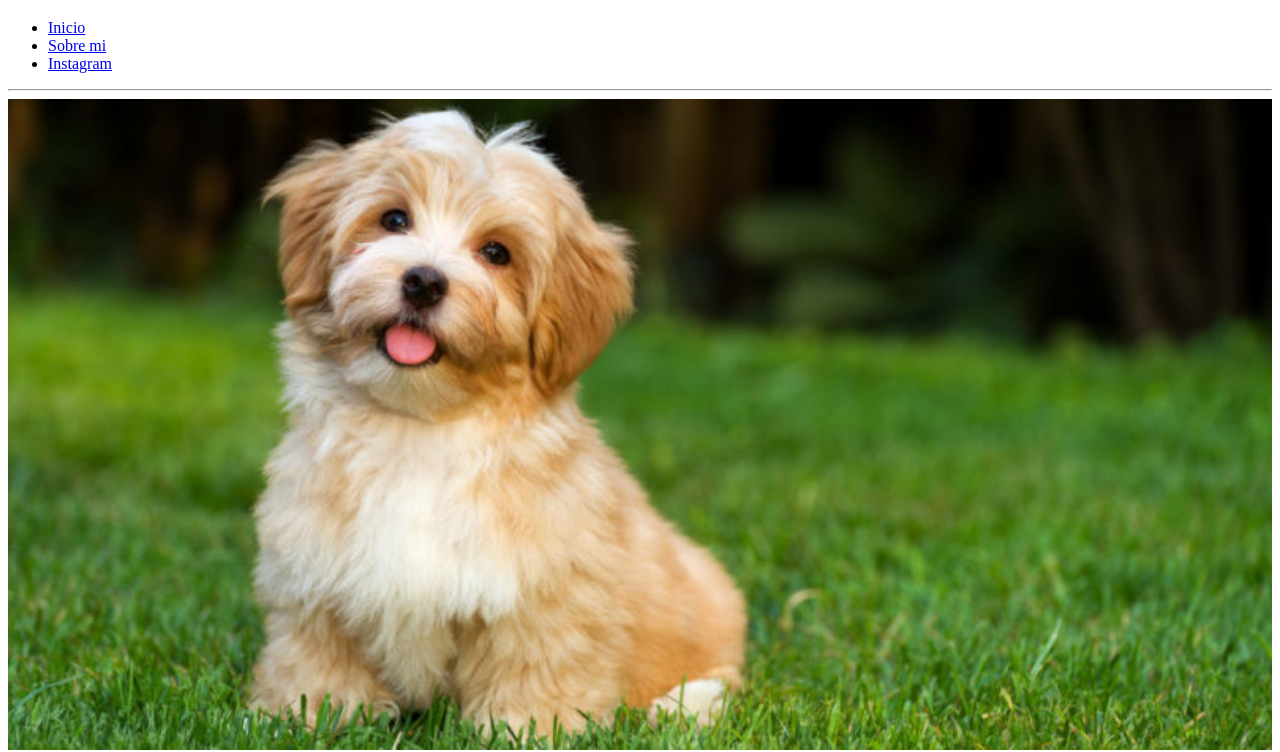
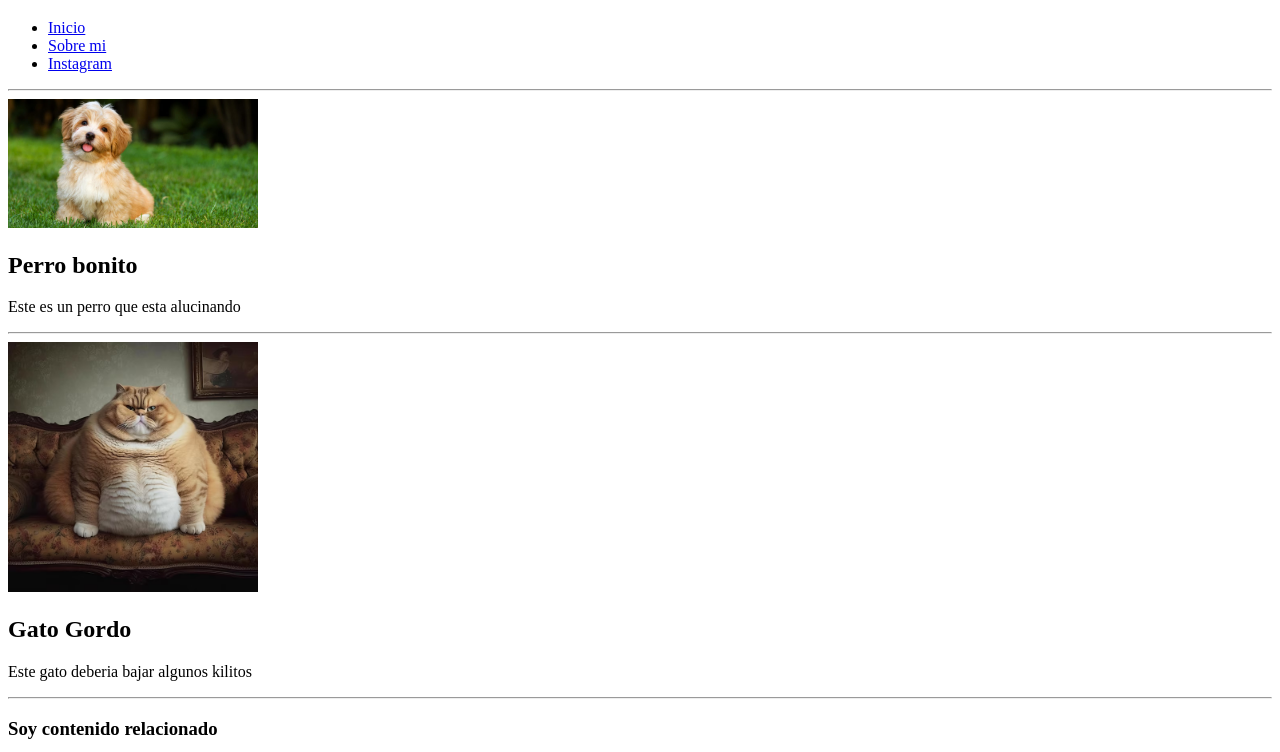
Before and after one commit to Maty-gif21/Ejercicio-HTML, a plain HTML site: page index.html in a window 1280 px wide. Shown: the part 61-813 px from the top of the page. Drawn offline with Linux system fonts and the light colour scheme.

Commit message:
Update index.html

```diff
--- a/index.html
+++ b/index.html
@@ -47,7 +47,7 @@
 
                 <article>
 
-                    <img src="img/perro.jpg" alt=" Perro " width="100%">
+                    <img src="img/perro.jpg" alt=" Perro " width="250">
 
                     <h2> Perro bonito </h2>
 
@@ -59,7 +59,7 @@
 
                 <article>
 
-                    <img src="img/gato gordo.avif" alt=" Gato " width="100%">
+                    <img src="img/gato gordo.avif" alt=" Gato " width="250">
 
                     <h2> Gato Gordo </h2>
 
```
